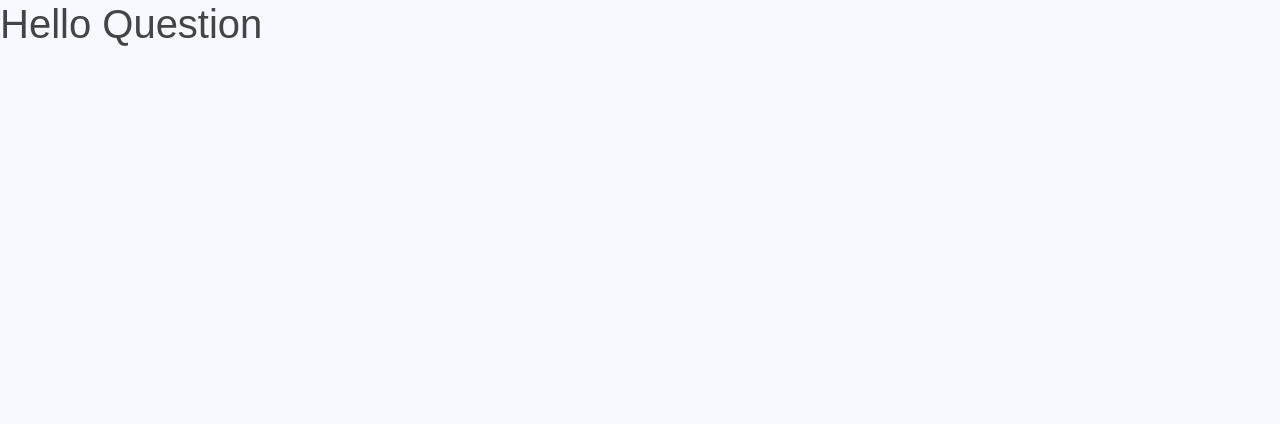
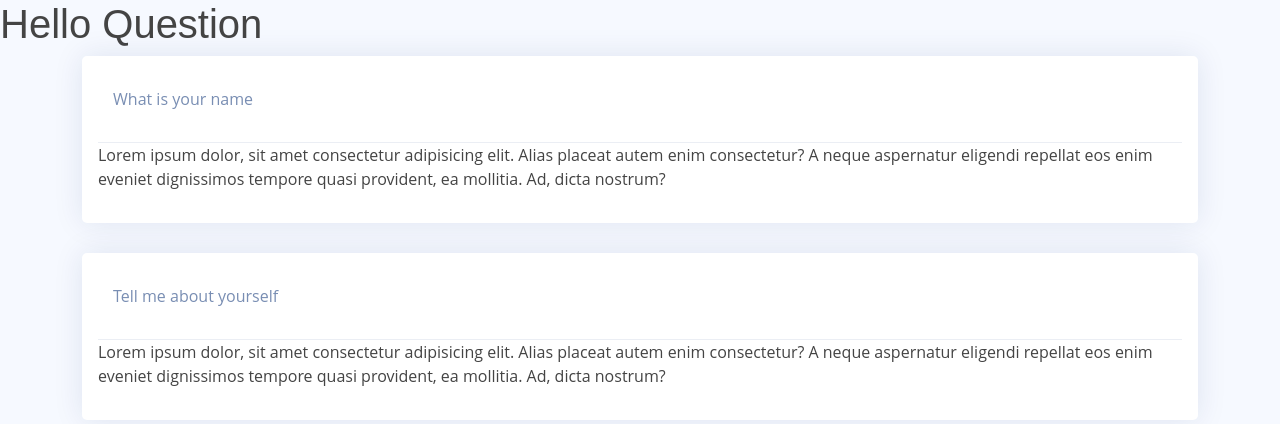
Before and after one commit to Samson-Dada/Question-desk, a plain HTML site: page index.html in a window 1280 px wide. Drawn offline with Linux system fonts and the light colour scheme.

Commit message:
add bootstrap card

```diff
--- a/index.html
+++ b/index.html
@@ -10,5 +10,30 @@
   </head>
   <body>
     <h1 class="">Hello Question</h1>
+
+    <section class="container">
+      <div class="card">
+        <div class="card-body">
+          <div class="card-header">
+            <p class="">What is your name</p>
+          </div>
+          <p class="">
+            Lorem ipsum dolor, sit amet consectetur adipisicing elit. Alias placeat autem enim consectetur? A neque aspernatur eligendi repellat eos
+            enim eveniet dignissimos tempore quasi provident, ea mollitia. Ad, dicta nostrum?
+          </p>
+        </div>
+      </div>
+      <div class="card">
+        <div class="card-body">
+          <div class="card-header">
+            <p class="">Tell me about yourself</p>
+          </div>
+          <p class="">
+            Lorem ipsum dolor, sit amet consectetur adipisicing elit. Alias placeat autem enim consectetur? A neque aspernatur eligendi repellat eos
+            enim eveniet dignissimos tempore quasi provident, ea mollitia. Ad, dicta nostrum?
+          </p>
+        </div>
+      </div>
+    </section>
   </body>
 </html>
```
